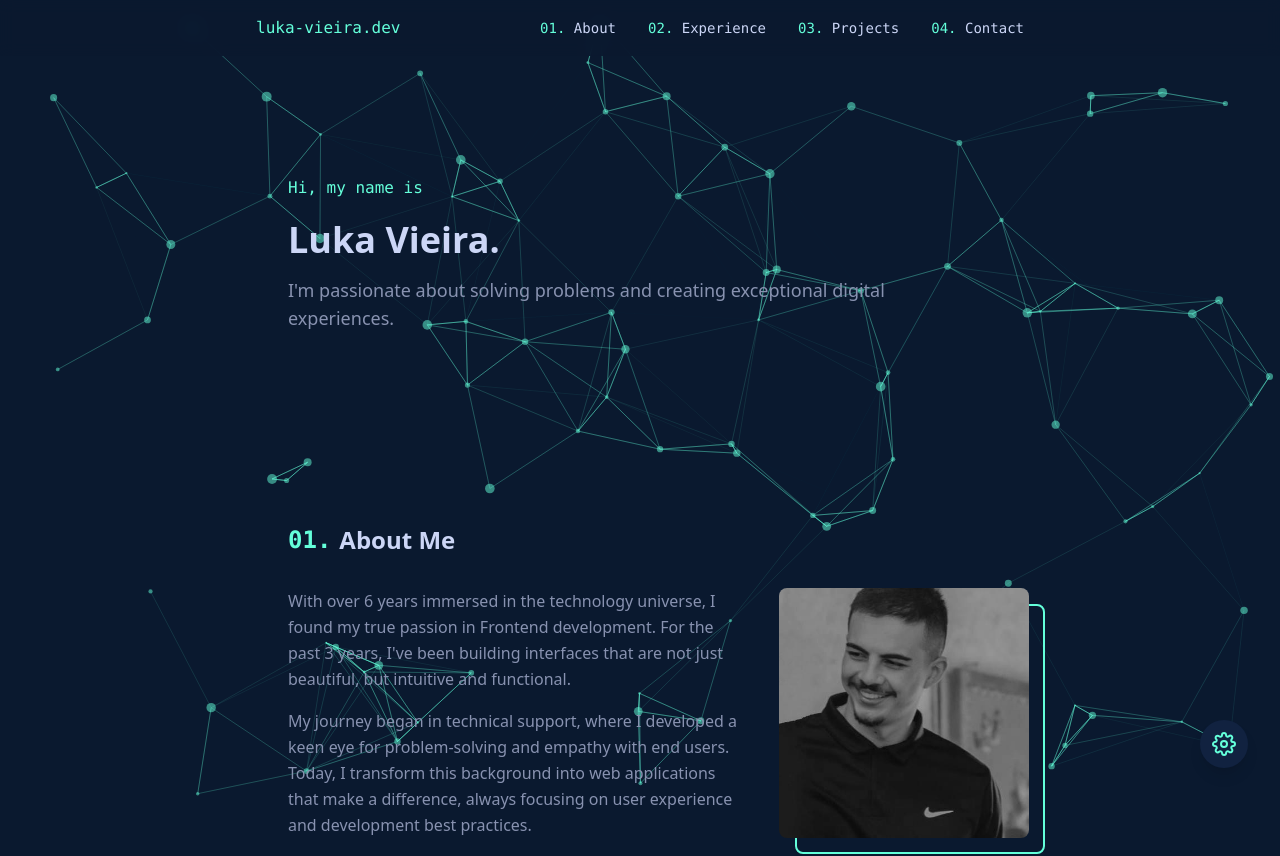
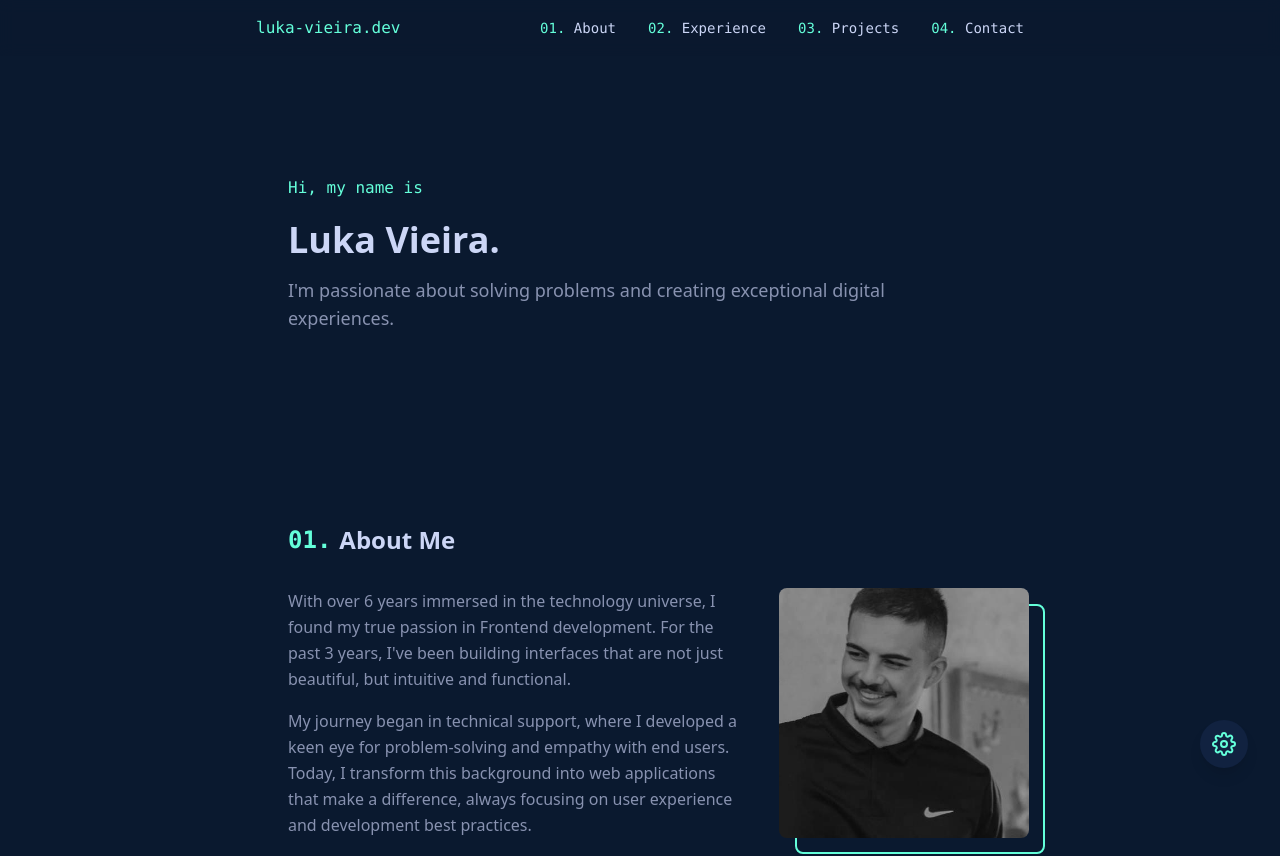
Before and after one commit to LukaVieira1/my-portfolio, a React (Vite) app: page / in a window 1280 px wide. Shown: the top 856 px of the page. Built offline with nearby package versions, Linux system fonts and the light colour scheme.

Commit message:
refactor: switch particles to splash screen, for better experience

```diff
--- a/src/App.tsx
+++ b/src/App.tsx
@@ -10,7 +10,6 @@ import { useScrollToSection } from "./hooks/useScrollToSection";
 import { useTranslation } from "react-i18next";
 
 // Components
-import { ParticlesBackground } from "./components/ParticlesBackground";
 import { ExperienceTimeline } from "./components/ExperienceTimeline";
 import { ProjectCarousel } from "./components/ProjectCarousel";
 import { SplashScreen } from "./components/SplashScreen";
@@ -47,7 +46,6 @@ function App() {
 
   return (
     <div className="min-h-screen bg-background text-text-secondary relative">
-      <ParticlesBackground />
       <AnimatePresence mode="wait">
         {loading ? (
           <SplashScreen key="splash" />
--- a/src/components/SplashScreen.tsx
+++ b/src/components/SplashScreen.tsx
@@ -1,5 +1,5 @@
 import { motion } from "framer-motion";
-
+import { ParticlesBackground } from "./ParticlesBackground";
 export function SplashScreen() {
   return (
     <motion.div
@@ -19,6 +19,7 @@ export function SplashScreen() {
         },
       }}
     >
+      <ParticlesBackground />
       <div className="relative">
         <motion.div
           initial={{ width: 0 }}
```
